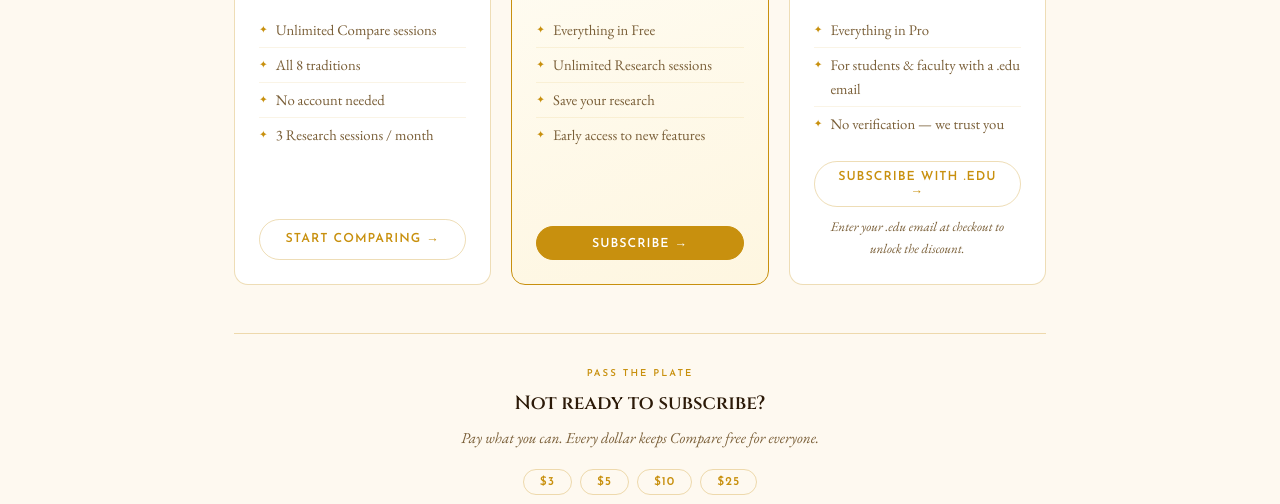
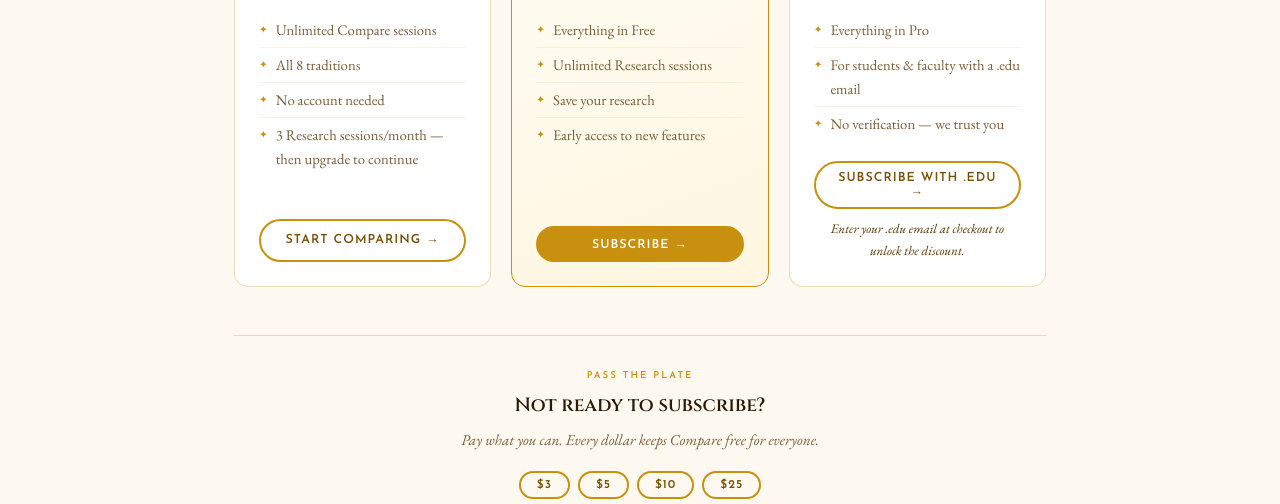
Before and after one commit to getmAIde/manypaths, a website: page upgrade.html in a window 1280 px wide. Shown: the part 448-952 px from the top of the page. Drawn offline with nearby package versions, Linux system fonts and the light colour scheme.

Commit message:
fix: accurate free tier copy, darken subscribe/seminary buttons

```diff
--- a/upgrade.html
+++ b/upgrade.html
@@ -163,12 +163,12 @@
       letter-spacing: 1px;
       text-transform: uppercase;
       background: none;
-      border: 1px solid var(--gold-border);
+      border: 2px solid var(--gold);
       border-radius: 30px;
       padding: 0.55rem 1.25rem;
-      color: var(--gold);
+      color: #7a4e00;
       cursor: pointer;
-      transition: background 0.15s, border-color 0.15s;
+      transition: background 0.15s, border-color 0.15s, color 0.15s;
       text-align: center;
       text-decoration: none;
       display: block;
@@ -178,6 +178,7 @@
     .tier-cta:hover {
       background: var(--gold-light);
       border-color: var(--gold);
+      color: #5a3800;
     }
     .tier-cta.primary {
       background: var(--gold);
@@ -197,7 +198,7 @@
     .seminary-note {
       font-family: 'EB Garamond', Georgia, serif;
       font-size: 0.82rem;
-      color: var(--text-muted, #6b5740);
+      color: #5a3800;
       font-style: italic;
       margin-top: 0.6rem;
       text-align: center;
@@ -293,9 +294,9 @@
       font-size: 0.75rem;
       font-weight: 600;
       letter-spacing: 1px;
-      color: var(--gold);
+      color: #7a4e00;
       background: none;
-      border: 1px solid var(--gold-border);
+      border: 2px solid var(--gold);
       border-radius: 30px;
       padding: 0.4rem 1rem;
       cursor: pointer;
@@ -343,7 +344,7 @@
             <li>Unlimited Compare sessions</li>
             <li>All 8 traditions</li>
             <li>No account needed</li>
-            <li>3 Research sessions / month</li>
+            <li>3 Research sessions/month — then upgrade to continue</li>
           </ul>
           <a href="/" class="tier-cta">Start Comparing →</a>
         </div>
@@ -396,7 +397,7 @@
     </div>
 
     <footer>
-      <div class="beta-footer-note" style="opacity:0.85;">Compare is always free · Research — 3 free sessions/month · <a href="/how-it-works" style="color:#c8900e;text-decoration:none;">How it works →</a></div>
+      <div class="beta-footer-note" style="opacity:0.85;">Compare is always free · Research — 3 free sessions/month, then gated</div>
       <p>Many Paths presents scholarship for educational purposes only. Part of the <a href="https://getmaide.com">getmAIde</a> family. · <a href="mailto:feedback@manypaths.one?subject=Report an issue — Many Paths">Report an issue</a></p>
       <p style="margin-top:0.5rem;font-size:0.75rem;opacity:0.55;">Helping congregations navigate social services → <a href="https://waythrough.app" target="_blank" rel="noopener noreferrer" style="color:inherit;">WayThrough</a></p>
     </footer>
```
